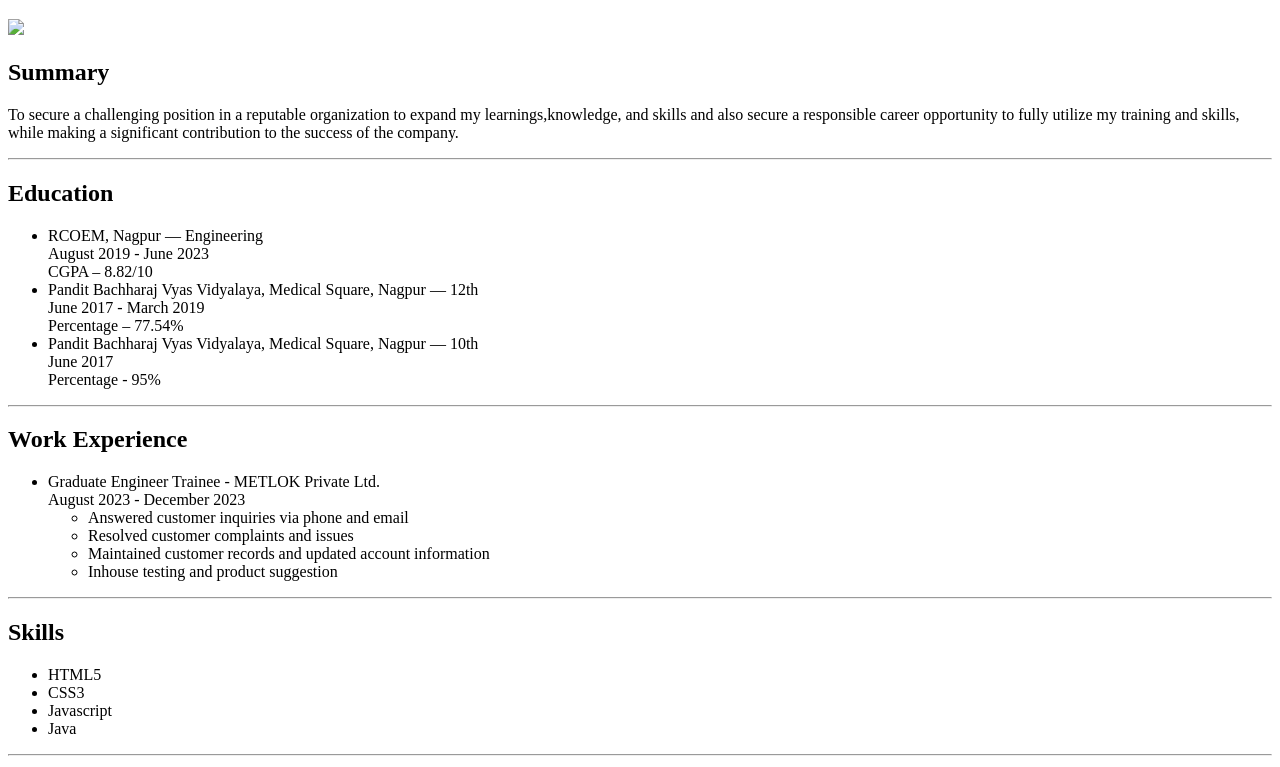
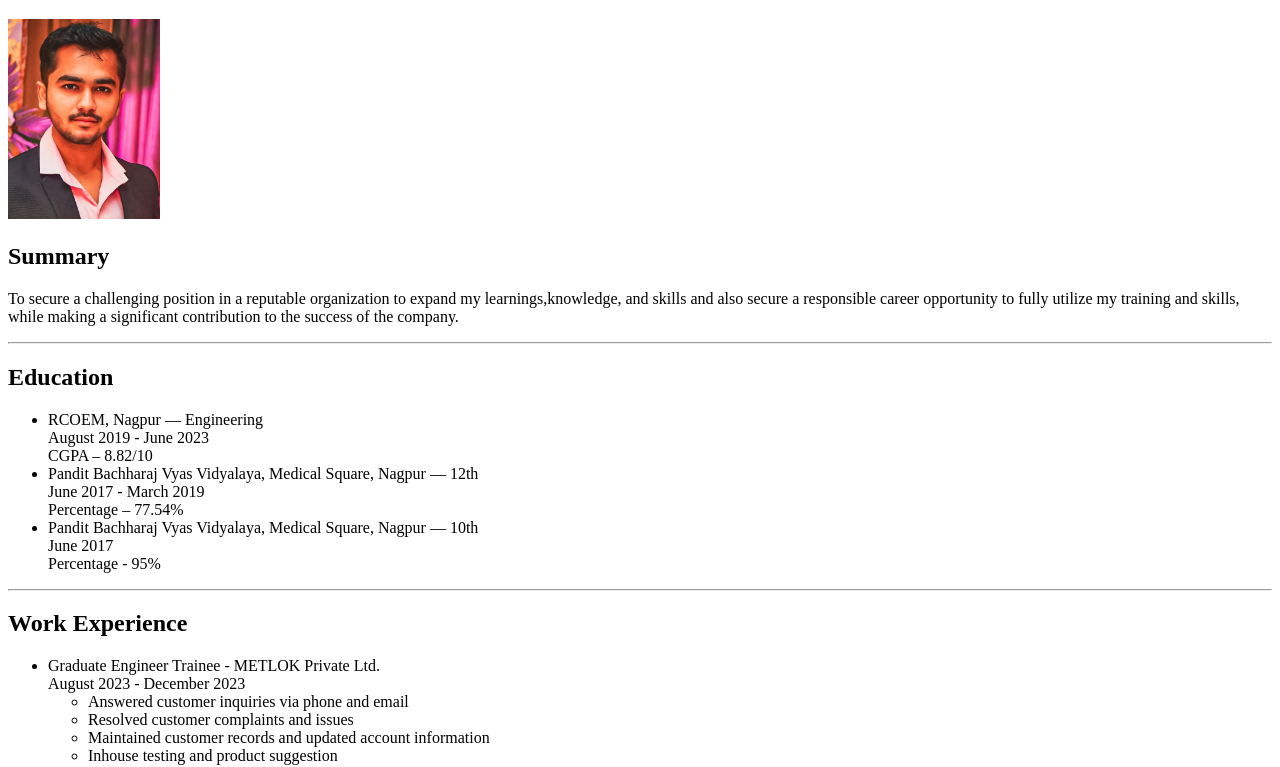
Before and after one commit to Vallabh4/My-Resume, a plain HTML site: page index.html in a window 1280 px wide. Shown: the part 61-828 px from the top of the page. Drawn offline with Linux system fonts and the light colour scheme.

Commit message:
Update index.html

```diff
--- a/index.html
+++ b/index.html
@@ -7,7 +7,7 @@
   </head>
   <body>
     <h1>Vallabh Behere</h1>
-    <img src="./images/Photo.jpeg" height="200" />
+    <img src="./Photo.jpeg" height="200" />
 
     <h2>Summary</h2>
     <p>
```
